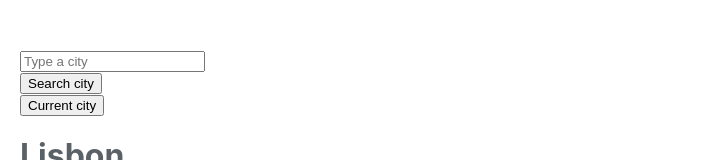
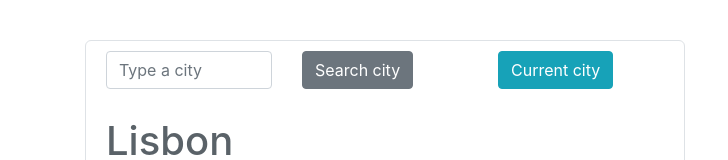
Before and after one commit to IolandaDM/react-weather-app, a React (Create React App) app: page / in a window 1280 px wide. Shown: the top 160 px of the page, without its empty margins (0-728 px from the left). Built offline with nearby package versions, Linux system fonts and the light colour scheme.

Commit message:
Added bootstrap

```diff
--- a/package.json
+++ b/package.json
@@ -7,7 +7,9 @@
     "@testing-library/react": "^9.5.0",
     "@testing-library/user-event": "^7.2.1",
     "axios": "^0.20.0",
+    "bootstrap": "^4.5.2",
     "react": "^16.13.1",
+    "react-bootstrap": "^1.3.0",
     "react-dom": "^16.13.1",
     "react-scripts": "3.4.3"
   },
--- a/src/App.js
+++ b/src/App.js
@@ -4,6 +4,7 @@ import Code from "./Code";
 import Search from "./Search";
 import Weather from "./Weather";
 import "./App.css";
+
 export default function App() {
   return (
     <div className="container">
--- a/src/Search.js
+++ b/src/Search.js
@@ -14,7 +14,7 @@ export default function Search() {
                                     placeholder="Type a city"
                                     className="form-control"
                                     id="input-city"
-                                    autocomplete="off"
+                                    autoComplete="off"
                                 />
                             </div>
                             <div className="col-2">
--- a/src/index.js
+++ b/src/index.js
@@ -1,8 +1,10 @@
+import 'bootstrap/dist/css/bootstrap.min.css';
 import React from 'react';
 import ReactDOM from 'react-dom';
 import './index.css';
 import App from './App';
 import * as serviceWorker from './serviceWorker';
+
 
 ReactDOM.render(
   <React.StrictMode>
```
Also changed, not shown: 1 other file (tests, documents, lock files or other folders).
